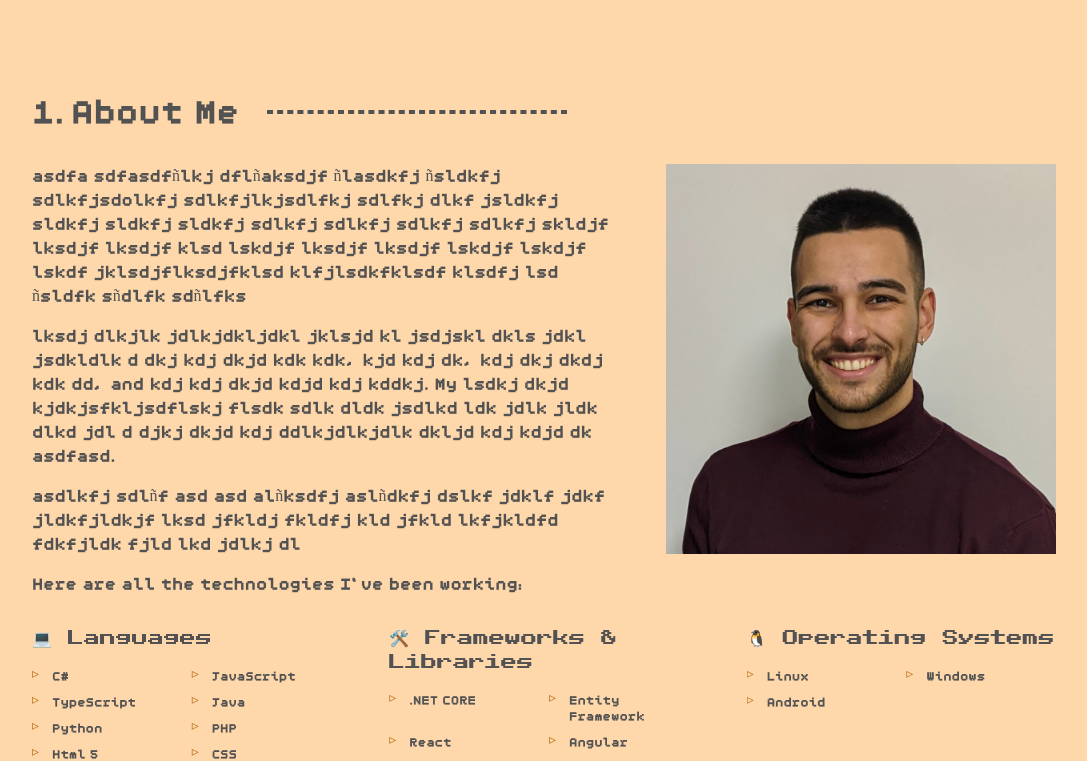
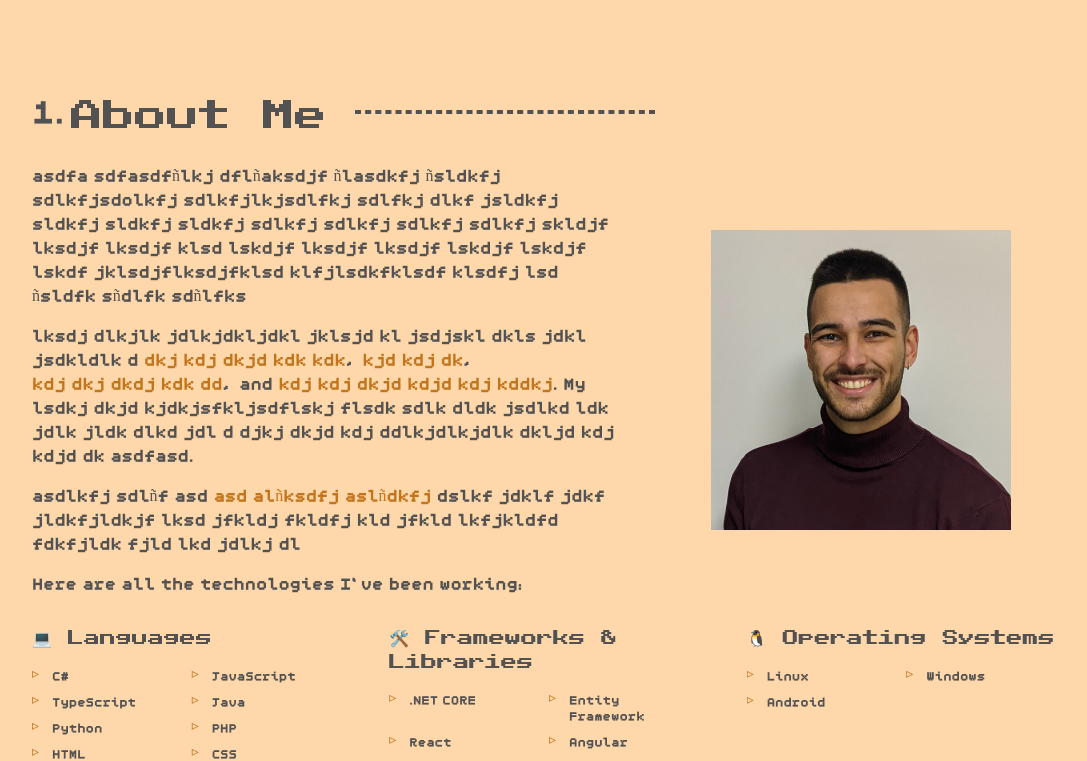
Before and after one commit to xportas/xportas-website, a Next.js app: page / in a window 1280 px wide. Shown: the part 712-1473 px from the top of the page, without its empty margins (96-1183 px from the left). Built offline with nearby package versions, Linux system fonts and the light colour scheme.

Commit message:
REFACT about section, utils effects, tailwind config, and config

```diff
--- a/src/app/components/sections/About.jsx
+++ b/src/app/components/sections/About.jsx
@@ -1,6 +1,6 @@
 'use client';
 import { skills } from "../../utils/config";
-import { dashedLine } from "../../utils/utils";
+import { dashedLine, underlineEffect } from "../../utils/utils";
 
 export default function About() {
 
@@ -9,7 +9,7 @@ export default function About() {
     <section className='max-w-5xl mx-auto numbered mb-12 md:mb-24' >
 
       <h3 style={{ '--dynamic-font-size': '-regular-heading' }}
-        className={`flex items-center mb-7 text-regular-heading ${dashedLine}`}>
+        className={`flex items-center mb-7 font-header text-short-heading ${dashedLine}`}>
         About Me</h3>
 
       <div className="block md:grid md:grid-cols-[3fr_2fr] md:gap-12">
@@ -24,10 +24,10 @@ export default function About() {
 
             <p>
               lksdj dlkjlk jdlkjdkljdkl jklsjd kl jsdjskl dkls jdkl jsdkldlk d{' '}
-              <a href="">dkj kdj dkjd kdk kdk</a>,{' '}
-              <a href="">kjd kdj dk</a>,{' '}
-              <a href="">kdj dkj dkdj kdk dd</a>, and{' '}
-              <a href="">kdj kdj dkjd kdjd kdj kddkj</a>. My
+              <a href="" className={`text-secondary-orange ${underlineEffect}`}>dkj kdj dkjd kdk kdk</a>,{' '}
+              <a href="" className={`text-secondary-orange ${underlineEffect}`}>kjd kdj dk</a>,{' '}
+              <a href="" className={`text-secondary-orange ${underlineEffect}`}>kdj dkj dkdj kdk dd</a>, and{' '}
+              <a href="" className={`text-secondary-orange ${underlineEffect}`}>kdj kdj dkjd kdjd kdj kddkj</a>. My
               lsdkj dkjd kjdkjsfkljsdflskj flsdk sdlk dldk jsdlkd ldk jdlk jldk dlkd jdl d
               djkj dkjd kdj d<a href="https://upstatement.com/">dlkjdlkjdlk</a> dkljd kdj kdjd dk
               asdfasd.
@@ -35,7 +35,7 @@ export default function About() {
 
             <p>
               asdlkfj sdlñf asd{' '}
-              <a href="">
+              <a href="" className={`text-secondary-orange ${underlineEffect}`}>
                 asd alñksdfj aslñdkfj
               </a>{' '}
               dslkf jdklf jdkf jldkfjldkjf lksd jfkldj fkldfj kld jfkld lkfjkldfd fdkfjldk fjld
@@ -46,8 +46,10 @@ export default function About() {
           </div>
         </div>
 
-        <div className=''>
-          <img src="/images/xportas-img.jpeg" />
+        <div className="relative max-w-[300px] mt-[50px] mx-auto mb-0 w-[70%] md:m-auto md:w-full">
+          <div className="block relative w-full rounded bg-main-gray">
+            <img src="/images/xportas-img.jpeg" />
+          </div>
         </div>
 
       </div>
--- a/src/app/components/sections/Contact.jsx
+++ b/src/app/components/sections/Contact.jsx
@@ -15,7 +15,7 @@ export default function Contact() {
       <h3>
         What’s Next?
       </h3>
-      <h2 className="text-short-heading">
+      <h2 className="font-header text-regular-heading">
         Get In Touch
       </h2>
       <p className='mt-6 mb-12'>
--- a/src/app/components/sections/Hero.jsx
+++ b/src/app/components/sections/Hero.jsx
@@ -20,7 +20,7 @@ export default function Hero() {
       <p className='mt-5 pr-80'>
         I am a passionate full-stack software engineer dedicated to building and designing exceptional digital experiences.</p>
         <p className='pr-80'>Currently, I am focused on contributing to the Government of Navarra by developing innovative digital solutions at{' '}
-        <a className={`text-secondary-orange ${underlineEffect} before:bg-secondary-orange`} href="https://itracasa.es/" target="_blank" rel="noreferrer">
+        <a className={`text-secondary-orange ${underlineEffect}`} href="https://itracasa.es/" target="_blank" rel="noreferrer">
           Tracasa Instrumental
         </a>
         .
--- a/src/app/utils/config.js
+++ b/src/app/utils/config.js
@@ -26,7 +26,7 @@ module.exports = {
       Java: 'Java',
       Py: 'Python',
       PHP: 'PHP',
-      HTML: 'Html 5',
+      HTML: 'HTML',
       CSS: 'CSS',
     },
     '🛠️ Frameworks & Libraries': {
--- a/src/app/utils/utils.js
+++ b/src/app/utils/utils.js
@@ -14,7 +14,8 @@ export const underlineEffect = `inline-block
                                 before:h-0.5
                                 before:transition-all
                                 before:duration-300
-                                hover:before:w-full`;
+                                hover:before:w-full
+                                before:bg-secondary-orange`;
 
 export const dashedLine = `after:content-['']
                            after:block
--- a/tailwind.config.js
+++ b/tailwind.config.js
@@ -40,10 +40,9 @@ module.exports = {
         'main': ['chill', 'Roboto mono', 'monoespace'],
       },
       fontSize: {
-        'big-heading': 'clamp(40px, 8vw, 80px)',
-        'medium-heading': 'clamp(40px, 8vw, 60px)',
-        'short-heading': 'clamp(40px, 5vw, 60px)',
-        'regular-heading': 'clamp(26px, 5vw, 32px)',
+        'big-heading': 'clamp(30px, 7vw, 80px)',
+        'regular-heading': 'clamp(30px, 4vw, 40px)',
+        'short-heading': 'clamp(26px, 5vw, 32px)',
       },
       keyframes: {
         blink: {
```
